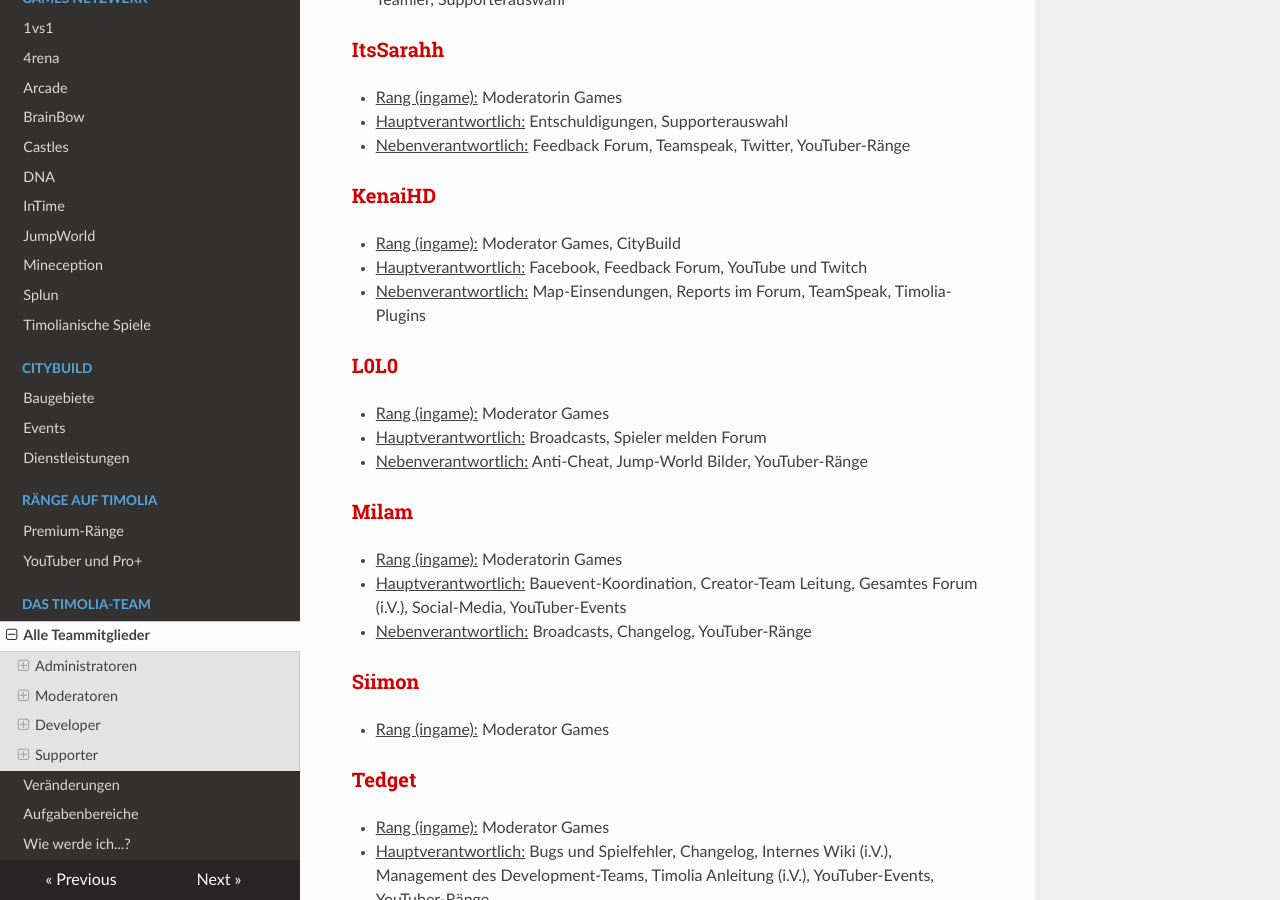
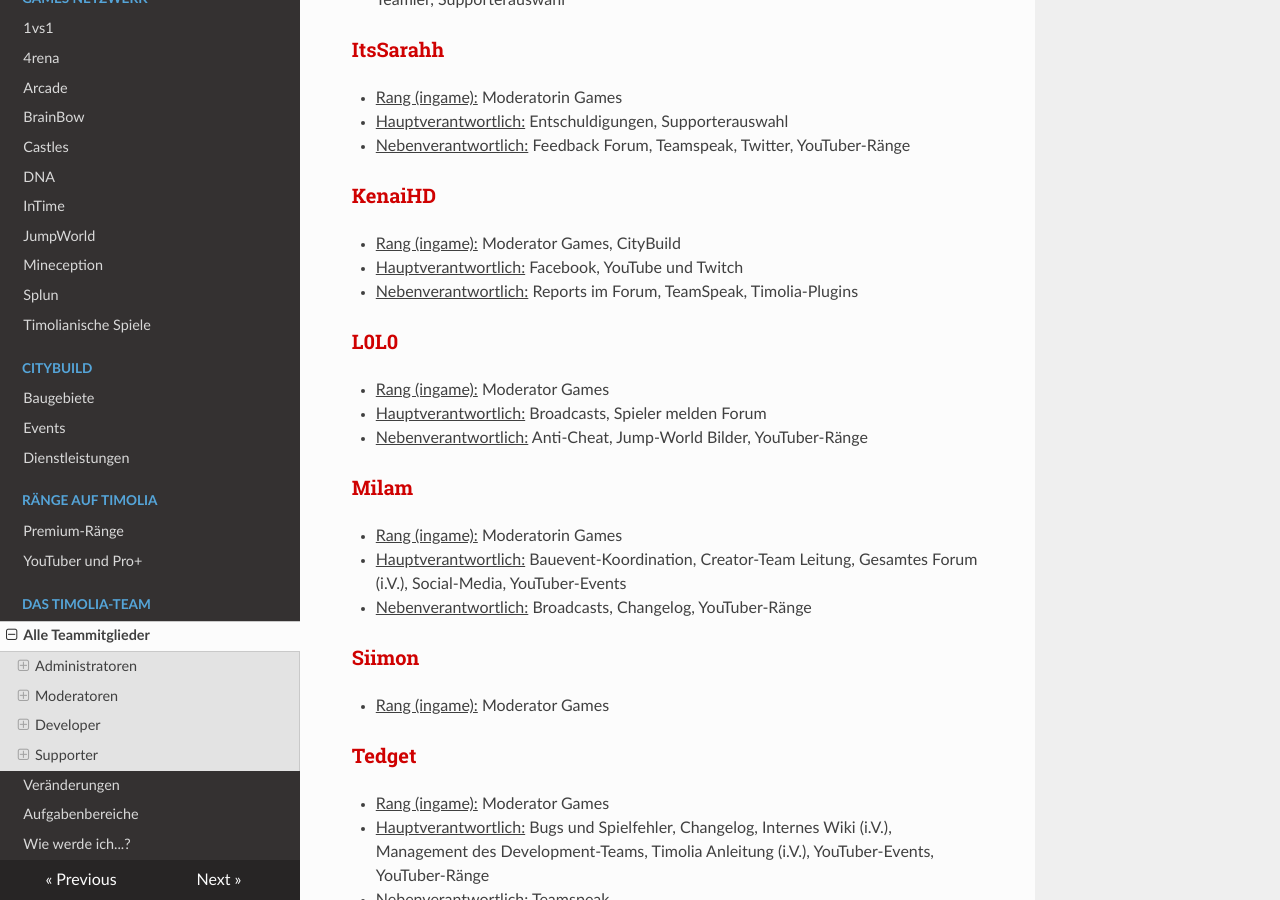
Before and after one commit to TimoliaDE/HowTo, an MkDocs documentation site: the page built from docs/team/members.md, in a window 1280 px wide and 900 px high, scrolled down 1474 px. Built offline with MkDocs 1.6.1, drawn with Linux system fonts in a browser that asks for light colours; nearby versions of some CDN libraries; old or Windows-style settings are respelled for this version of MkDocs.

Commit message:
Update members.md

```diff
--- a/docs/team/members.md
+++ b/docs/team/members.md
@@ -49,8 +49,8 @@ Moderatoren kümmern sich um das reibungslose Spielererlebnis der verschiedenen
 
 ###<strong><span style="color:#CF0101">KenaiHD</span></strong>
 - <u>Rang (ingame):</u> Moderator Games, CityBuild
-- <u>Hauptverantwortlich:</u> Facebook, Feedback Forum, YouTube und Twitch
-- <u>Nebenverantwortlich:</u> Map-Einsendungen, Reports im Forum, TeamSpeak, Timolia-Plugins
+- <u>Hauptverantwortlich:</u> Facebook, YouTube und Twitch
+- <u>Nebenverantwortlich:</u> Reports im Forum, TeamSpeak, Timolia-Plugins
 
 ###<strong><span style="color:#CF0101">L0L0</span></strong>
 - <u>Rang (ingame):</u> Moderator Games
```
